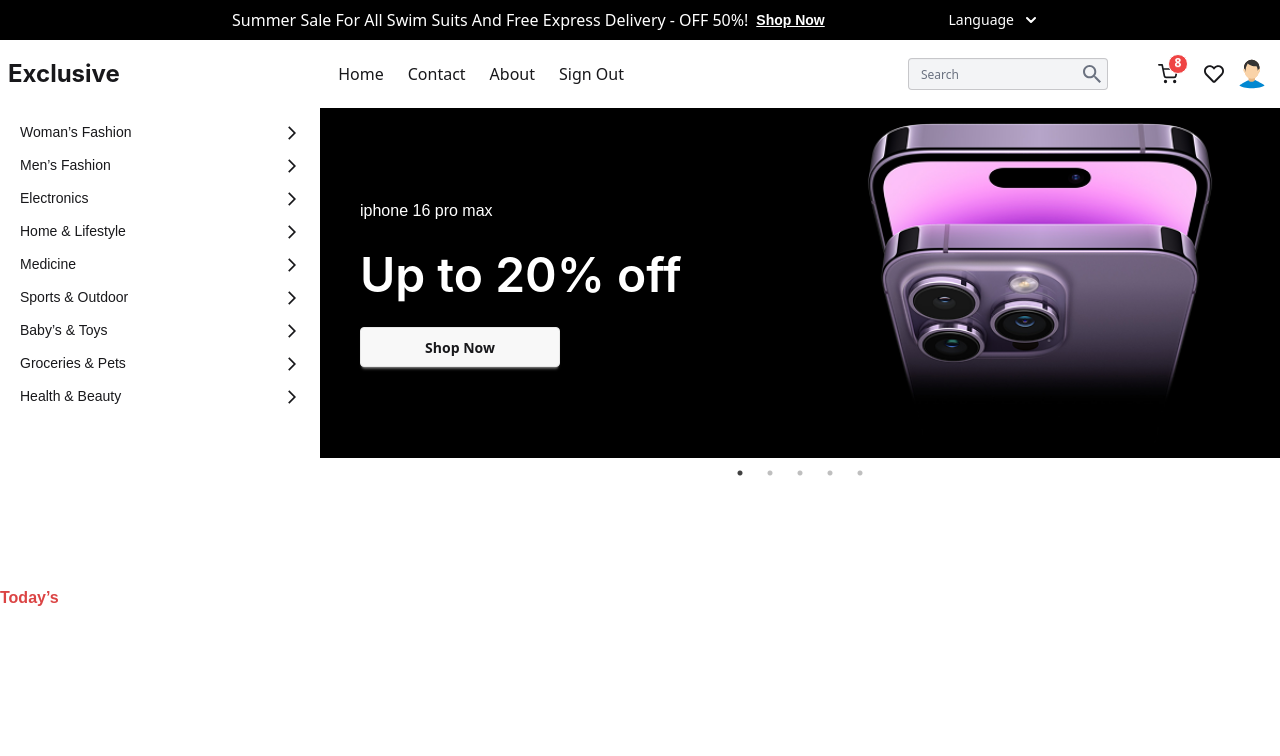
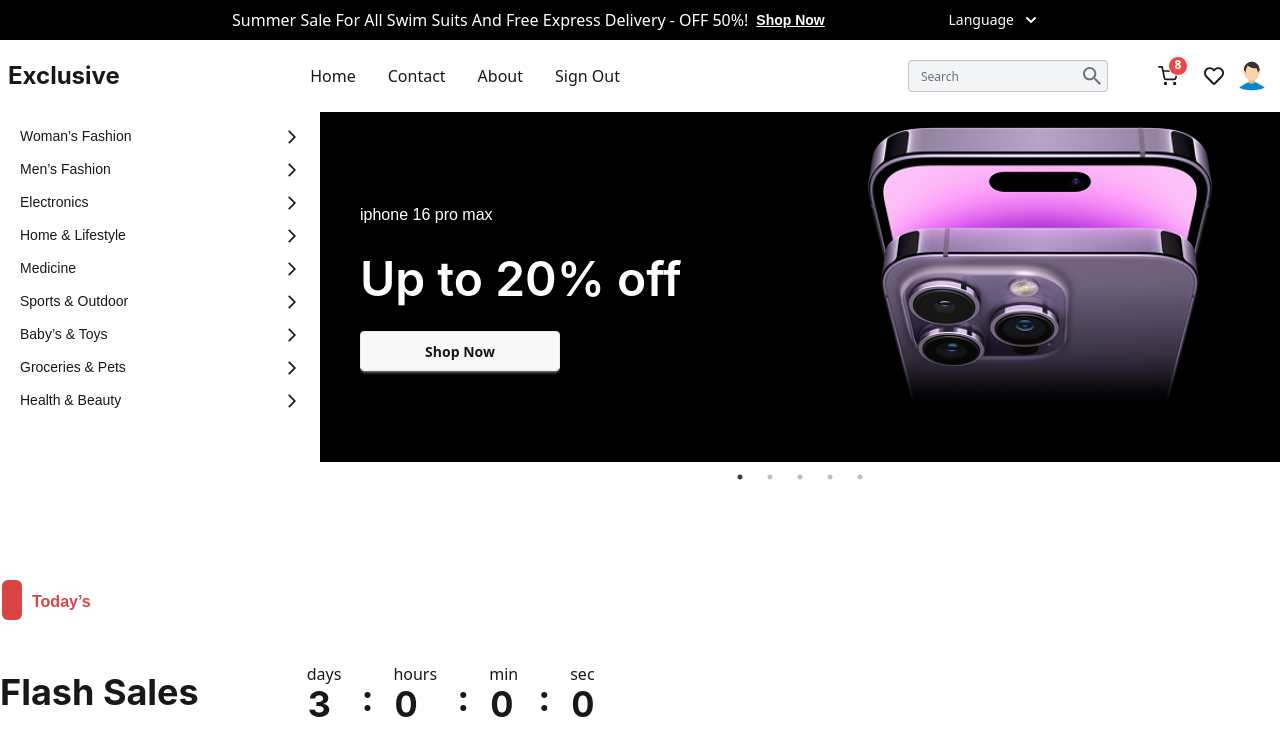
Before and after one commit to NurTheDev/Exclusive-e-commerce, a React (Vite) app: page / in a window 1280 px wide. Shown: the top 756 px of the page. Built offline with nearby package versions, Linux system fonts and the light colour scheme.

Commit message:
added flash sell

```diff
--- a/src/Pages/protected/home/Component/FlashSell.jsx
+++ b/src/Pages/protected/home/Component/FlashSell.jsx
@@ -1,11 +1,87 @@
-import React from 'react';
+import React, {useEffect, useState} from 'react';
 
 const FlashSell = () => {
-    return (
-        <div className={"container mx-auto"}>
-            <h4 className={"title normal-text-semi-bold" }>Today’s</h4>
+// Initialize countdown timer with 3 days in milliseconds
+    const [count, setCount] = useState(3 * 24 * 60 * 60 * 1000);
+// Set up web worker for countdown timer to prevent blocking main thread
+    useEffect(() => {
+        let worker
+        if (count > 0) {
+            // Create worker and send current count value
+            worker = new Worker(new URL('../../../../workerAPI/worker.js', import.meta.url));
+            worker.postMessage({count: count});
+
+            // Listen for updated count from worker
+            worker.onmessage = (event) => {
+                setCount(event.data);
+            };
+        }
+
+        // Cleanup: terminate worker when component unmounts or count changes
+        return () => {
+            if (worker) {
+                worker.terminate()
+            }
+        }
+    }, [count]);
+
+// Convert milliseconds to days, hours, minutes, and seconds
+    const handleCount = (time) => {
+        const day = Math.floor(time / (1000 * 60 * 60 * 24));
+        const hours = Math.floor((time % (1000 * 60 * 60 * 24)) / (1000 * 60 * 60));
+        const minutes = Math.floor((time % (1000 * 60 * 60)) / (1000 * 60));
+        const seconds = Math.floor((time % (1000 * 60)) / 1000);
+        if (time > 0) {
+            return {day, hours, minutes, seconds}
+        } else {
+            return {day: 0, hours: 0, minutes: 0, seconds: 0}
+        }
+    }
+// Extract time units for display
+    const {day, hours, minutes, seconds} = handleCount(count)
+    return (<div className={"container mx-auto"}>
+        <h4 className={"title normal-text-semi-bold"}>Today’s</h4>
+        <div className={"flex justify-between items-center mt-8 lg:mt-10"}>
+            <div className={"flex items-center lg:gap-5 "}>
+                <h1 className={"large-heading-semi-bold"}>
+                    Flash Sales
+                </h1>
+                <div className="grid ml-5 lg:ml-20 grid-flow-col gap-1 lg:gap-3 text-center items-center auto-cols-max">
+                    <div className="flex flex-col p-2 rounded-box">
+                        days
+
+                        <span className="countdown large-heading-bold">
+      <span style={{"--value": day}} aria-live="polite" aria-label={day}></span>
+    </span>
+                    </div>
+                    <span className="countdown large-heading-bold mt-3">:</span>
+                    <div className="flex flex-col p-2 rounded-box ">
+                        hours
+
+                        <span className="countdown large-heading-bold">
+      <span style={{"--value": hours}} aria-live="polite" aria-label={hours}>10</span>
+    </span>
+                    </div>
+                    <span className="countdown large-heading-bold mt-3">:</span>
+                    <div className="flex flex-col p-2  rounded-box ">
+                        min
+                        <span className="countdown large-heading-bold">
+      <span style={{"--value": minutes}} aria-live="polite"></span>
+    </span>
+                    </div>
+                    <span className="countdown large-heading-bold mt-3">:</span>
+                    <div className="flex flex-col p-2  rounded-box ">
+                        sec
+                        <span className="countdown large-heading-bold">
+
+      <span style={{"--value": seconds}} aria-live="polite"></span>
+    </span>
+
+                    </div>
+                </div>
+            </div>
         </div>
-    );
+    </div>);
 };
 
 export default FlashSell;
--- a/src/comonComponent/Navbar.jsx
+++ b/src/comonComponent/Navbar.jsx
@@ -44,21 +44,34 @@
 
                 {/* Desktop menu */}
                 <div className="navbar-center hidden lg:flex">
-                    <ul className="menu menu-horizontal px-1 text-base transition duration-300 ease-in-out">
-                        <li className="hover:border-b-2 hover:border-gray-500">
-                            <a className="hover:text-gray-900">Home</a>
+                    <ul className="menu menu-horizontal px-1 text-base">
+                        <li className="relative group">
+                            <a className="px-4 py-2 transition-all duration-300 ease-in-out hover:text-secondary relative">
+                                Home
+                                <span className="absolute bottom-0 left-0 w-0 h-0.5 bg-secondary2 transition-all duration-300 ease-out group-hover:w-full"></span>
+                            </a>
                         </li>
-                        <li className="hover:border-b-2 hover:border-gray-500">
-                            <a className="hover:text-gray-900">Contact</a>
+                        <li className="relative group">
+                            <a className="px-4 py-2 transition-all duration-300 ease-in-out hover:text-secondary relative">
+                                Contact
+                                <span className="absolute bottom-0 left-0 w-0 h-0.5 bg-secondary2 transition-all duration-300 ease-out group-hover:w-full"></span>
+                            </a>
                         </li>
-                        <li className="hover:border-b-2 hover:border-gray-500">
-                            <a className="hover:text-gray-900">About</a>
+                        <li className="relative group">
+                            <a className="px-4 py-2 transition-all duration-300 ease-in-out hover:text-secondary relative">
+                                About
+                                <span className="absolute bottom-0 left-0 w-0 h-0.5 bg-secondary2 transition-all duration-300 ease-out group-hover:w-full"></span>
+                            </a>
                         </li>
-                        <li className="hover:border-b-2 hover:border-gray-500">
-                            <a className="hover:text-gray-900">Sign Out</a>
+                        <li className="relative group">
+                            <a className="px-4 py-2 transition-all duration-300 ease-in-out hover:text-secondary relative">
+                                Sign Out
+                                <span className="absolute bottom-0 left-0 w-0 h-0.5 bg-secondary2    transition-all duration-300 ease-out group-hover:w-full"></span>
+                            </a>
                         </li>
                     </ul>
                 </div>
+
                 {/* Cart + Avatar (end) */}
                 <div className="navbar-end flex-none">
                     <div className={"relative items-center mr-5 hidden lg:flex"}>
--- a/src/index.css
+++ b/src/index.css
@@ -72,8 +72,12 @@
         @apply text-2xl leading-6 font-inter font-bold;
     }
 
+    .large-heading-semi-bold {
+        @apply text-3xl lg:text-4xl  leading-6 font-inter font-bold;
+    }
+
     .large-heading-bold {
-        @apply text-4xl leading-6 font-inter font-bold;
+        @apply text-3xl lg:text-4xl  leading-6 font-inter font-bold;
     }
 
     .xl-heading-semi-bold {
@@ -81,8 +85,9 @@
     }
 
     .title {
-        @apply text-secondary2 relative ml-10 lg:ml-0;
+        @apply text-secondary2 relative ml-8 ;
     }
+
     .title::after {
         content: '';
 
--- /dev/null
+++ b/src/workerAPI/worker.js
@@ -0,0 +1,11 @@
+onmessage = (count) => {
+    let time = count.data.count
+ const interval =  setInterval(() => {
+     if(time <= 0){
+         clearInterval(interval)
+         postMessage(time)
+     }
+        time = time - 1000
+        postMessage(time)
+    }, 1000);
+}
```
